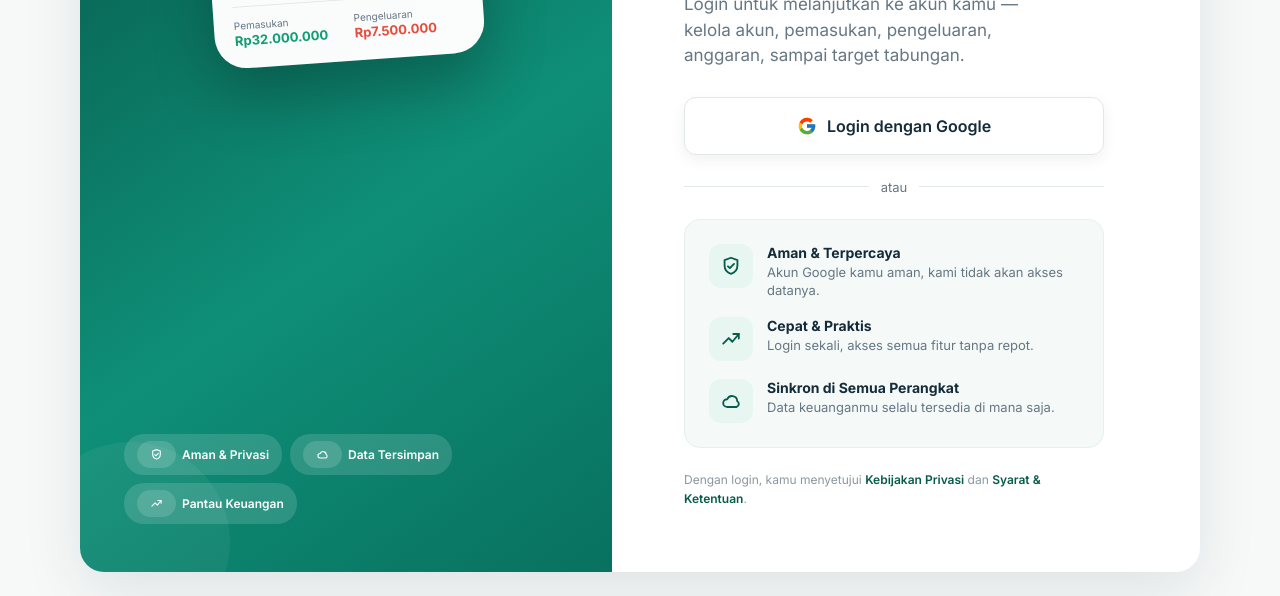
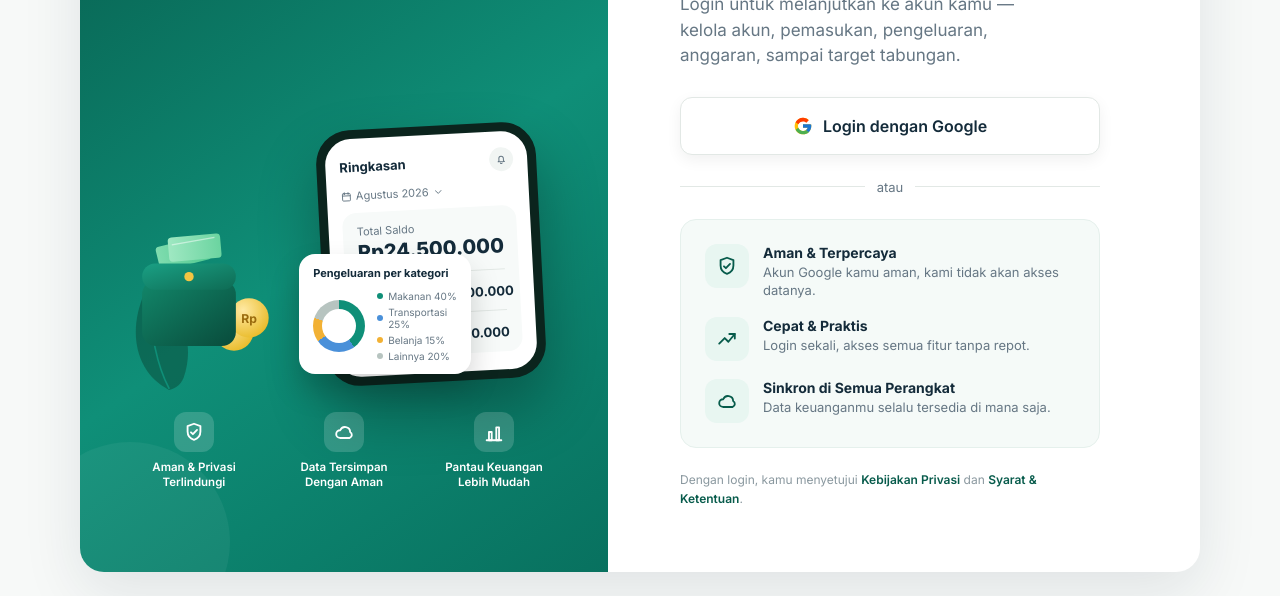
Before and after one commit to rizkidye-ai/Keungan-Negara-Pribadi, a plain HTML site: page index.html in a window 1280 px wide. Shown: the part 226-822 px from the top of the page. Drawn offline with nearby package versions, Linux system fonts and the light colour scheme.

Commit message:
Login: tambah ilustrasi dompet+uang+koin, phone mockup dengan bell icon & kartu donut mengambang
Mendekatkan tampilan ke referensi desain fintech: ilustrasi SVG custom (dompet, uang kertas, koin, daun dekoratif), phone mockup dengan header notifikasi + ringkasan bulan + kartu pengeluaran per kategori (donut chart nyata), badge fitur jadi 3 kolom ikon-atas teks-bawah.

```diff
--- a/icons.js
+++ b/icons.js
@@ -36,7 +36,9 @@ const ICON_PATHS = {
   banknote: '<rect x="2" y="6" width="20" height="12" rx="2"/><circle cx="12" cy="12" r="3"/><line x1="6" y1="10" x2="6" y2="10.01"/><line x1="18" y1="14" x2="18" y2="14.01"/>',
   'clipboard-list': '<rect x="5.5" y="4" width="13" height="17.5" rx="2"/><rect x="9" y="2" width="6" height="4" rx="1"/><line x1="8.5" y1="11.5" x2="15.5" y2="11.5"/><line x1="8.5" y1="15" x2="15.5" y2="15"/><line x1="8.5" y1="18.5" x2="12.5" y2="18.5"/>',
   x: '<line x1="18" y1="6" x2="6" y2="18"/><line x1="6" y1="6" x2="18" y2="18"/>',
-  'piggy-bank': '<path d="M4.5 12.5c0-3.5 3.2-6.3 7.2-6.3 2.6 0 4.9 1.2 6.2 3h1.6a1 1 0 0 1 1 1v2.3a1 1 0 0 1-1 1h-1.1"/><path d="M4.5 12.5v3.3a1 1 0 0 0 1 1H6l.6 2.2h2.1l.4-1.5h4l.4 1.5h2.1l.6-2.2v-1.3"/><circle cx="15" cy="10.5" r=".4" fill="currentColor" stroke="none"/><line x1="8" y1="6.6" x2="7" y2="4.5"/>'
+  'piggy-bank': '<path d="M4.5 12.5c0-3.5 3.2-6.3 7.2-6.3 2.6 0 4.9 1.2 6.2 3h1.6a1 1 0 0 1 1 1v2.3a1 1 0 0 1-1 1h-1.1"/><path d="M4.5 12.5v3.3a1 1 0 0 0 1 1H6l.6 2.2h2.1l.4-1.5h4l.4 1.5h2.1l.6-2.2v-1.3"/><circle cx="15" cy="10.5" r=".4" fill="currentColor" stroke="none"/><line x1="8" y1="6.6" x2="7" y2="4.5"/>',
+  bell: '<path d="M7.5 15V10.5a4.5 4.5 0 0 1 9 0V15l1.8 2H5.7l1.8-2Z"/><path d="M10.3 19.5a1.8 1.8 0 0 0 3.4 0"/>',
+  'chevron-down': '<polyline points="6 9 12 15 18 9"/>'
 };
 
 function icon(name, cls){
--- a/index.html
+++ b/index.html
@@ -34,36 +34,60 @@
   .login-card{display:flex; width:100%; max-width:1120px; min-height:640px; margin:0 auto; background:var(--card);
     border-radius:var(--r-xl); overflow:hidden; box-shadow:var(--shadow-lg);}
   .login-illustration{flex:1; background:linear-gradient(145deg,#075B4B 0%,#0F8F78 55%,#08715F 100%);
-    color:#fff; padding:48px 44px; display:flex; flex-direction:column; justify-content:space-between;
-    gap:32px; position:relative; overflow:hidden;}
+    color:#fff; padding:40px 40px 0; display:flex; flex-direction:column; justify-content:center; gap:8px;
+    position:relative; overflow:hidden;}
   .login-illustration::before{content:''; position:absolute; width:280px; height:280px; border-radius:50%;
     background:rgba(255,255,255,.07); top:-90px; right:-90px;}
   .login-illustration::after{content:''; position:absolute; width:200px; height:200px; border-radius:50%;
     background:rgba(255,255,255,.05); bottom:-70px; left:-50px;}
-  .login-brand{display:flex; align-items:center; gap:14px; position:relative; z-index:1;}
+  .login-brand{display:flex; align-items:center; gap:14px; position:relative; z-index:2;}
   .login-brand .badge{width:48px; height:48px; border-radius:var(--r-icon); background:rgba(255,255,255,.18);
     display:flex; align-items:center; justify-content:center; padding:11px; flex-shrink:0;}
   .login-brand .name{font-size:19px; font-weight:800;}
   .login-brand .tag{font-size:13px; opacity:.85; margin-top:2px;}
-  .login-phone-wrap{position:relative; z-index:1; display:flex; justify-content:center; padding:8px 0;}
-  .login-phone{background:rgba(255,255,255,.98); color:var(--ink);
-    border-radius:32px; padding:20px; box-shadow:0 30px 60px rgba(0,0,0,.25); max-width:270px; width:100%;
-    transform:rotate(-4deg); animation:phoneIn .5s ease-out;}
-  .login-phone .pmonth{font-size:11px; color:var(--sub); display:flex; align-items:center; gap:5px;}
-  .login-phone .pmonth svg{width:12px; height:12px;}
-  .login-phone .plbl{font-size:11px; color:var(--sub); margin-top:10px;}
-  .login-phone .pval{font-size:21px; font-weight:800; margin-top:2px;}
-  .login-phone .prow{display:flex; gap:10px; margin-top:12px; padding-top:12px; border-top:1px solid var(--line);}
-  .login-phone .prow > div{flex:1;}
-  .login-phone .prow .plbl2{font-size:10px; color:var(--sub);}
-  .login-phone .prow .pval2{font-size:13px; font-weight:700; margin-top:1px;}
-  .login-phone .prow .in .pval2{color:var(--in);} .login-phone .prow .out .pval2{color:var(--out);}
-  .login-badges{display:flex; flex-wrap:wrap; gap:8px; position:relative; z-index:1;}
-  .login-badges span{background:rgba(255,255,255,.14); border-radius:20px; padding:7px 13px; font-size:12px;
-    font-weight:600; display:flex; align-items:center; gap:6px;}
-  .login-badges svg{width:13px; height:13px;}
-  @keyframes phoneIn{from{opacity:0; transform:rotate(-4deg) translateY(14px);} to{opacity:1; transform:rotate(-4deg) translateY(0);}}
+
+  /* ---- illustrated scene: phone + wallet + coins ---- */
+  .illus-stage{position:relative; height:420px; margin-top:10px;}
+  .illus-wallet{position:absolute; left:2%; bottom:6px; width:150px; height:150px; z-index:1;}
+  .illus-leaf{position:absolute; left:-16px; bottom:-16px; width:130px; height:130px; opacity:.55; z-index:0;}
+  .illus-phone{position:absolute; right:6%; bottom:0; width:220px; z-index:2;
+    animation:phoneIn .5s ease-out;}
+  .illus-phone .frame{background:#0B241D; border-radius:34px; padding:9px; box-shadow:0 30px 60px rgba(0,0,0,.3);
+    transform:rotate(-3deg);}
+  .illus-phone .screen{background:#fff; border-radius:26px; padding:16px 14px 18px; color:var(--ink); position:relative;}
+  .illus-phone .s-head{display:flex; justify-content:space-between; align-items:center;}
+  .illus-phone .s-head .t{font-size:13px; font-weight:700;}
+  .illus-phone .bell{width:24px; height:24px; border-radius:50%; background:#F1F5F3; display:flex;
+    align-items:center; justify-content:center; color:var(--sub); flex-shrink:0; padding:6px;}
+  .illus-phone .month-row{display:flex; align-items:center; gap:4px; font-size:11px; color:var(--sub); margin-top:10px;}
+  .illus-phone .month-row svg{width:11px; height:11px;}
+  .illus-phone .bal-card{background:#F7FAF9; border-radius:14px; padding:12px 14px; margin-top:10px;}
+  .illus-phone .bal-card .plbl{font-size:11px; color:var(--sub);}
+  .illus-phone .bal-card .pval{font-size:20px; font-weight:800; margin-top:2px;}
+  .illus-phone .prow{display:flex; justify-content:space-between; align-items:center; margin-top:11px;
+    padding-top:11px; border-top:1px solid var(--line); font-size:11px; color:var(--sub);}
+  .illus-phone .prow .pval2{font-size:13px; font-weight:700; color:var(--ink); margin-top:2px;}
+  .illus-phone .prow .in .pval2{color:var(--in);} .illus-phone .prow .out .pval2{color:var(--out);}
+  .illus-donut-card{position:absolute; left:-22px; bottom:8px; width:172px; background:#fff; border-radius:16px;
+    padding:12px 14px; box-shadow:0 16px 30px rgba(0,0,0,.18); z-index:3;}
+  .illus-donut-card .dt{font-size:11px; font-weight:700; color:var(--ink); margin-bottom:10px;}
+  .illus-donut-card .drow{display:flex; align-items:center; gap:12px;}
+  .illus-donut{width:52px; height:52px; border-radius:50%; flex-shrink:0;
+    background:conic-gradient(#0F8F78 0% 40%, #4A90D9 40% 65%, #F2B134 65% 80%, #B7C4C0 80% 100%);
+    position:relative;}
+  .illus-donut::after{content:''; position:absolute; inset:9px; background:#fff; border-radius:50%;}
+  .illus-legend{font-size:10px; color:var(--sub); display:flex; flex-direction:column; gap:4px;}
+  .illus-legend .lg-row{display:flex; align-items:center; gap:5px;}
+  .illus-legend .dot{width:6px; height:6px; border-radius:50%; flex-shrink:0;}
+  @keyframes phoneIn{from{opacity:0; transform:translateY(14px);} to{opacity:1; transform:translateY(0);}}
   @keyframes fadeIn{from{opacity:0; transform:translateY(8px);} to{opacity:1; transform:translateY(0);}}
+
+  .login-badges{display:flex; justify-content:space-between; gap:10px; position:relative; z-index:2;
+    padding:22px 4px 24px;}
+  .login-badges .lb-item{display:flex; flex-direction:column; align-items:center; text-align:center; gap:8px; flex:1;}
+  .login-badges .lb-ic{width:40px; height:40px; border-radius:12px; background:rgba(255,255,255,.16);
+    display:flex; align-items:center; justify-content:center; padding:9px; flex-shrink:0;}
+  .login-badges .lb-txt{font-size:11.5px; font-weight:600; line-height:1.3;}
 
   .login-form-panel{flex:1; padding:64px 72px; display:flex; flex-direction:column; justify-content:center;
     animation:fadeIn .45s ease-out;}
@@ -306,7 +330,6 @@
   <div id="loginView">
     <div class="login-card">
       <div class="login-illustration">
-        <div>
         <div class="login-brand">
           <div class="badge" data-icon="wallet"></div>
           <div>
@@ -314,22 +337,77 @@
             <div class="tag">Kelola keuanganmu dengan mudah</div>
           </div>
         </div>
-          <div class="login-phone-wrap">
-            <div class="login-phone">
-              <div class="pmonth"><span data-icon="calendar" style="width:12px;height:12px;"></span> Agustus 2026</div>
+
+        <div class="illus-stage">
+          <svg class="illus-leaf" viewBox="0 0 120 160" fill="none">
+            <path d="M60 150C20 130 8 80 30 30 70 45 95 85 78 135 74 145 66 149 60 150Z" fill="#0A4F3D"/>
+            <path d="M60 148C40 110 38 65 34 34" stroke="#0F8F78" stroke-width="2" stroke-linecap="round"/>
+          </svg>
+
+          <svg class="illus-wallet" viewBox="0 0 160 160" fill="none">
+            <defs>
+              <linearGradient id="gWallet" x1="0" y1="0" x2="1" y2="1">
+                <stop offset="0" stop-color="#12876A"/><stop offset="1" stop-color="#094B3B"/>
+              </linearGradient>
+              <linearGradient id="gFlap" x1="0" y1="0" x2="1" y2="1">
+                <stop offset="0" stop-color="#1AA084"/><stop offset="1" stop-color="#0E6B54"/>
+              </linearGradient>
+              <linearGradient id="gCash1" x1="0" y1="0" x2="1" y2="0">
+                <stop offset="0" stop-color="#9FE8C2"/><stop offset="1" stop-color="#6BD4A0"/>
+              </linearGradient>
+              <linearGradient id="gCash2" x1="0" y1="0" x2="1" y2="0">
+                <stop offset="0" stop-color="#7FDCAF"/><stop offset="1" stop-color="#4FC98F"/>
+              </linearGradient>
+              <radialGradient id="gCoin" cx=".35" cy=".3" r=".8">
+                <stop offset="0" stop-color="#FFE9A3"/><stop offset="1" stop-color="#E8B923"/>
+              </radialGradient>
+            </defs>
+            <rect x="30" y="16" width="56" height="26" rx="4" fill="url(#gCash2)" transform="rotate(-14 58 29)"/>
+            <rect x="42" y="10" width="56" height="26" rx="4" fill="url(#gCash1)" transform="rotate(-5 70 23)"/>
+            <line x1="46" y1="18" x2="92" y2="14" stroke="#fff" stroke-opacity=".5" stroke-width="1.5" transform="rotate(-5 70 23)"/>
+            <circle cx="112" cy="112" r="21" fill="url(#gCoin)"/>
+            <circle cx="128" cy="98" r="21" fill="url(#gCoin)"/>
+            <text x="128" y="103" font-size="13" font-weight="700" fill="#9A6B0E" text-anchor="middle">Rp</text>
+            <rect x="14" y="58" width="100" height="70" rx="15" fill="url(#gWallet)"/>
+            <rect x="14" y="40" width="100" height="28" rx="14" fill="url(#gFlap)"/>
+            <circle cx="64" cy="54" r="5" fill="#F4C542"/>
+          </svg>
+
+          <div class="illus-phone">
+            <div class="frame">
+              <div class="screen">
+                <div class="s-head">
+                  <div class="t">Ringkasan</div>
+                  <div class="bell"><span data-icon="bell"></span></div>
+                </div>
+                <div class="month-row"><span data-icon="calendar"></span> Agustus 2026 <span data-icon="chevron-down"></span></div>
+                <div class="bal-card">
                   <div class="plbl">Total Saldo</div>
                   <div class="pval">Rp24.500.000</div>
-              <div class="prow">
-                <div class="in"><div class="plbl2">Pemasukan</div><div class="pval2">Rp32.000.000</div></div>
-                <div class="out"><div class="plbl2">Pengeluaran</div><div class="pval2">Rp7.500.000</div></div>
+                  <div class="prow in"><span>Pemasukan</span><span class="pval2">Rp32.000.000</span></div>
+                  <div class="prow out"><span>Pengeluaran</span><span class="pval2">Rp7.500.000</span></div>
+                </div>
+              </div>
+            </div>
+            <div class="illus-donut-card">
+              <div class="dt">Pengeluaran per kategori</div>
+              <div class="drow">
+                <div class="illus-donut"></div>
+                <div class="illus-legend">
+                  <div class="lg-row"><span class="dot" style="background:#0F8F78"></span>Makanan 40%</div>
+                  <div class="lg-row"><span class="dot" style="background:#4A90D9"></span>Transportasi 25%</div>
+                  <div class="lg-row"><span class="dot" style="background:#F2B134"></span>Belanja 15%</div>
+                  <div class="lg-row"><span class="dot" style="background:#B7C4C0"></span>Lainnya 20%</div>
                 </div>
               </div>
             </div>
           </div>
+        </div>
+
         <div class="login-badges">
-          <span><span data-icon="shield"></span>Aman &amp; Privasi</span>
-          <span><span data-icon="cloud"></span>Data Tersimpan</span>
-          <span><span data-icon="trending-up"></span>Pantau Keuangan</span>
+          <div class="lb-item"><div class="lb-ic" data-icon="shield"></div><div class="lb-txt">Aman &amp; Privasi<br>Terlindungi</div></div>
+          <div class="lb-item"><div class="lb-ic" data-icon="cloud"></div><div class="lb-txt">Data Tersimpan<br>Dengan Aman</div></div>
+          <div class="lb-item"><div class="lb-ic" data-icon="bar-chart"></div><div class="lb-txt">Pantau Keuangan<br>Lebih Mudah</div></div>
         </div>
       </div>
       <div class="login-form-panel">
```
Lines whose indentation alone changed are shown as unchanged.
